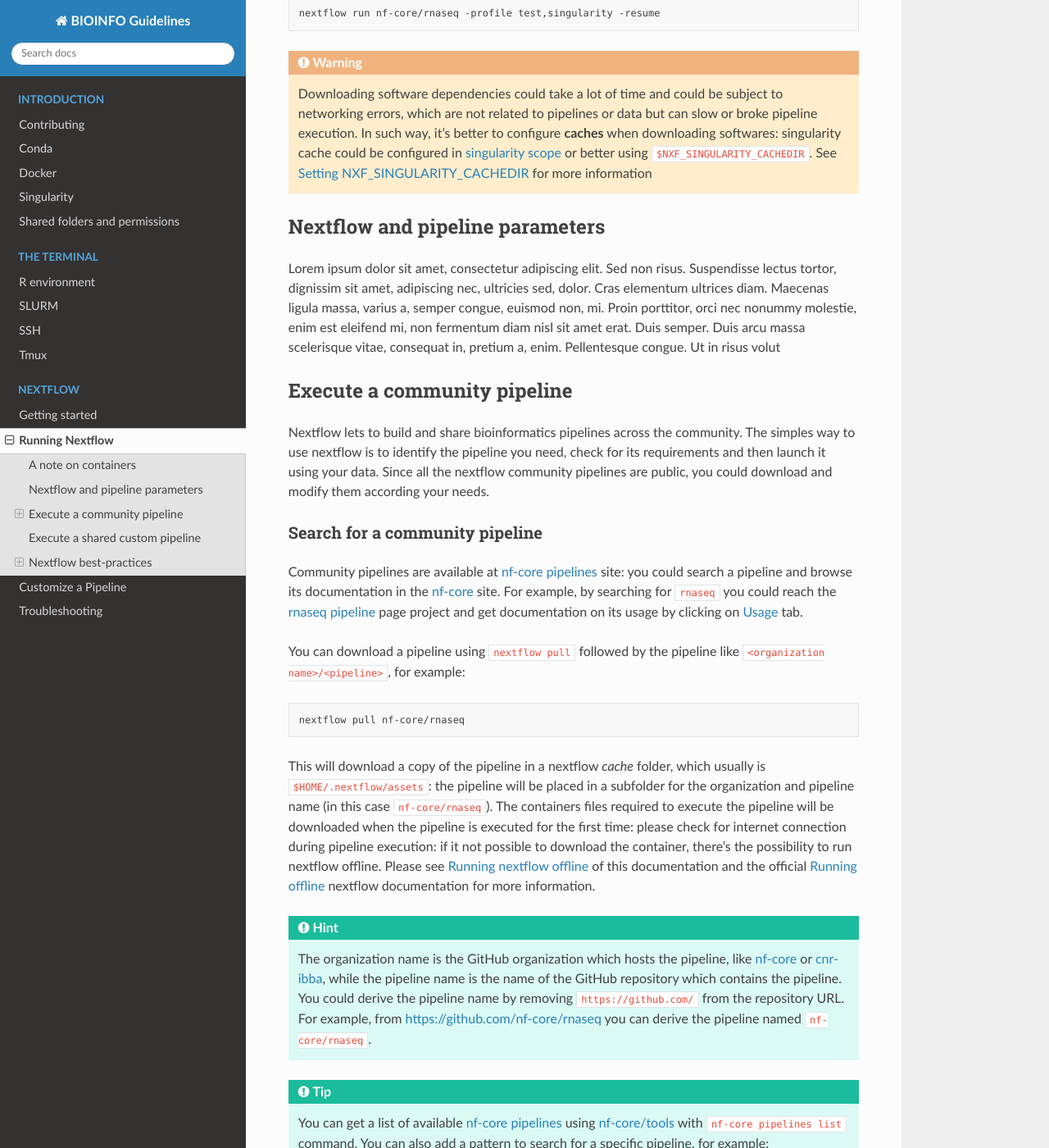
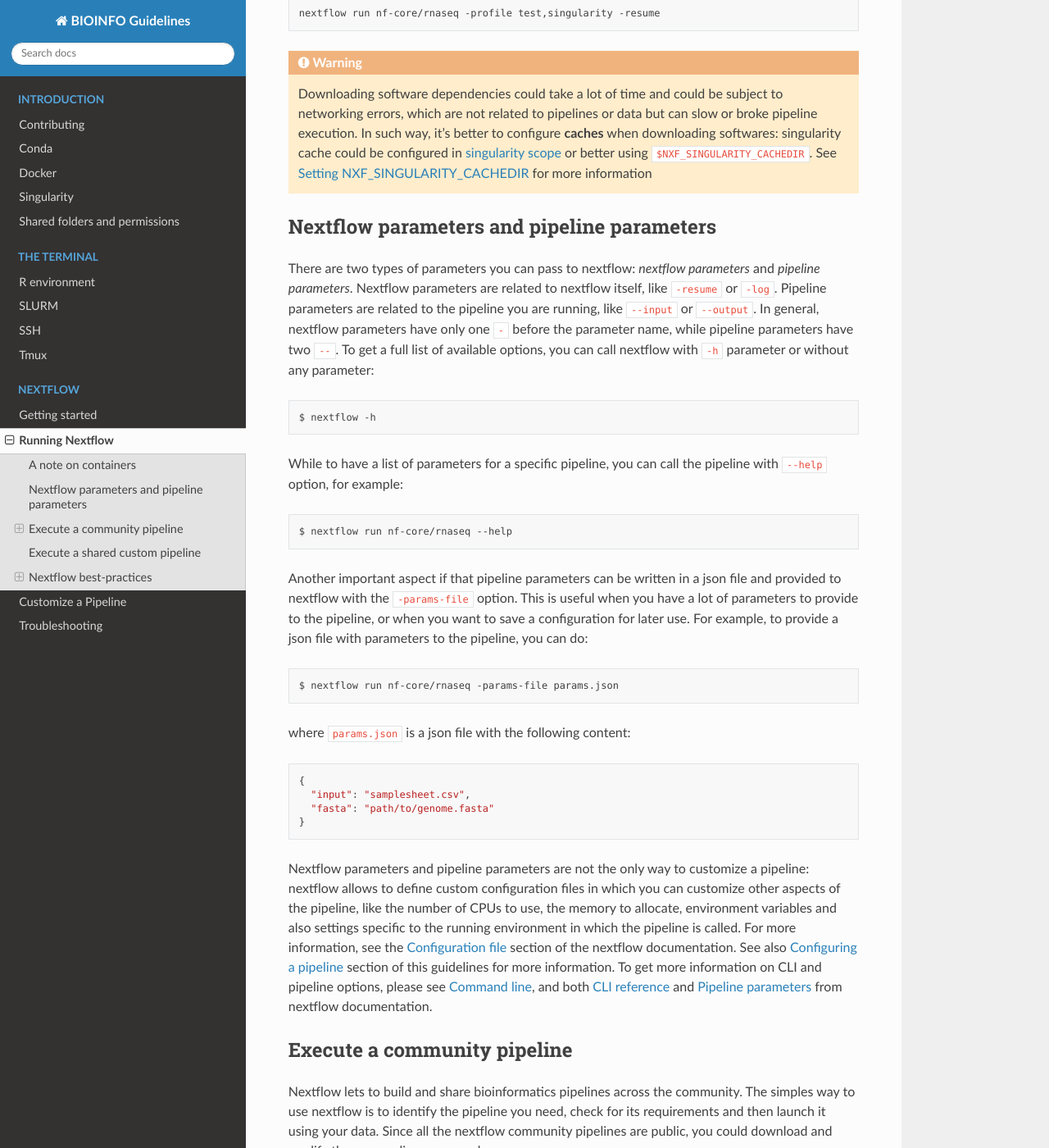
Before and after one commit to cnr-ibba/BIOINFO-guidelines, a Sphinx documentation site: the page built from docs/nextflow/running.rst, in a window 1280 px wide and 1400 px high, scrolled down 811 px. Shown: the whole window at 82% size. Built offline with Sphinx 7.4.7 and the Read the Docs theme 3.1.0, drawn with Linux system fonts in a browser that asks for light colours; some of the changed text lies outside the part shown.

Commit message:
:memo: complete running nextflow section

```diff
--- a/docs/nextflow/running.rst
+++ b/docs/nextflow/running.rst
@@ -12,7 +12,8 @@ Despite nextflow could be run using :doc:`conda <../general/conda>`,
 or other container runtimes, the recommended container application to use
 is **singularity**: this solution in fact manages all software dependencies
 in a unique file and could be cached and reused in order to speed up the
-calculation process. You can have more information about singularity in
+calculation process (see :ref:`set-singularity-cache` for more information).
+You can have more information about singularity in
 the :ref:`singularity <about-singularity>` section of this guidelines.
 
 You can select the type of container runtime to use with the
@@ -32,16 +33,53 @@ You can select the type of container runtime to use with the
   or better using ``$NXF_SINGULARITY_CACHEDIR``.
   See :ref:`Setting NXF_SINGULARITY_CACHEDIR <set-singularity-cache>` for more information
 
-Nextflow and pipeline parameters
---------------------------------
+Nextflow parameters and pipeline parameters
+-------------------------------------------
 
-Lorem ipsum dolor sit amet, consectetur adipiscing elit. Sed non risus. Suspendisse
-lectus tortor, dignissim sit amet, adipiscing nec, ultricies sed, dolor. Cras
-elementum ultrices diam. Maecenas ligula massa, varius a, semper congue, euismod
-non, mi. Proin porttitor, orci nec nonummy molestie, enim est eleifend mi, non
-fermentum diam nisl sit amet erat. Duis semper. Duis arcu massa
-scelerisque vitae, consequat in, pretium a, enim. Pellentesque congue. Ut in
-risus volut
+There are two types of parameters you can pass to nextflow: *nextflow parameters*
+and *pipeline parameters*. Nextflow parameters are related to nextflow itself,
+like ``-resume`` or ``-log``. Pipeline parameters are related to the pipeline
+you are running, like ``--input`` or ``--output``. In general, nextflow parameters
+have only one ``-`` before the parameter name, while pipeline parameters have two
+``--``. To get a full list of available options, you can call nextflow with ``-h``
+parameter or without any parameter::
+
+  $ nextflow -h
+
+While to have a list of parameters for a specific pipeline,
+you can call the pipeline with ``--help`` option, for example::
+
+  $ nextflow run nf-core/rnaseq --help
+
+Another important aspect if that pipeline parameters can be written in a json file
+and provided to nextflow with the ``-params-file`` option. This is useful when you
+have a lot of parameters to provide to the pipeline, or when you want to save a
+configuration for later use. For example, to provide a json file with parameters
+to the pipeline, you can do::
+
+  $ nextflow run nf-core/rnaseq -params-file params.json
+
+where ``params.json`` is a json file with the following content::
+
+  {
+    "input": "samplesheet.csv",
+    "fasta": "path/to/genome.fasta"
+  }
+
+Nextflow parameters and pipeline parameters are not the only way to customize a
+pipeline: nextflow allows to define custom configuration files in which you can
+customize other aspects of the pipeline, like the number of CPUs to use, the
+memory to allocate, environment variables and also settings specific to the
+running environment in which the pipeline is called. For more information, see the
+`Configuration file <https://www.nextflow.io/docs/latest/config.html#configuration-file>`__
+section of the nextflow documentation.
+See also :ref:`Configuring a pipeline <configuring-a-pipeline>` section of this
+guidelines for more information. To get more information on CLI and pipeline
+options, please see
+`Command line <https://www.nextflow.io/docs/latest/cli.html#command-line>`__, and
+both `CLI reference <https://www.nextflow.io/docs/latest/reference/cli.html>`__
+and `Pipeline parameters <https://www.nextflow.io/docs/latest/cli.html#pipeline-parameters>`__
+from nextflow documentation.
 
 Execute a community pipeline
 ----------------------------
@@ -283,7 +321,8 @@ Nextflow, by default, executes every calculation in a subfolder inside the
 ``work`` directory in your current working directory. Every steps is executed in
 separate subfolders and nextflow will take care about *inputs* and *outputs* among
 related steps. It is frequent to call nextflow multiple times, for example while
-modifying a pipeline. In such way, you can save a lot of spaces (and calculation times)
+modifying a pipeline or while tuning parameters or solving issues.
+In such way, you can save a lot of spaces (and calculation times)
 by *resuming* a pipeline (aka. don't run job completed with success). To achieve this,
 is important to add the ``-resume`` option while calling nextflow::
 
@@ -314,14 +353,14 @@ Then you could remove a specific run using name, for example::
 
   $ nextflow clean magical_roentgen -f
 
-See `nextflow clean <https://www.nextflow.io/docs/latest/cli.html#clean>`__
+See `nextflow clean <https://www.nextflow.io/docs/latest/reference/cli.html#clean>`__
 documentation for more info.
 
 .. note::
 
   When calling log, you can inspect the command line used to execute the pipeline.
   You could also get information about execution times. For more information, take a look at
-  `nextflow log <https://www.nextflow.io/docs/latest/cli.html#log>`__ documentation.
+  `nextflow log <https://www.nextflow.io/docs/latest/reference/cli.html#log>`__ documentation.
 
 .. hint::
 
@@ -333,7 +372,8 @@ documentation for more info.
 
   The previous command will not affect your downloaded singularity images in
   ``$NXF_SINGULARITY_CACHEDIR`` folder. If you want to remove them, you have to
-  do it manually.
+  do it manually. See :ref:`Clean up Singularity <clean-up-singularity>` section
+  of this guidelines for more information.
 
 .. warning::
 
@@ -365,9 +405,15 @@ you can have information on outdated pipelines with ``nf-core list`` command::
 In this example, we can see that the ``rnaseq`` pipeline is just updated, while
 ``methylseq`` is quite old and need to be updated.
 
+.. hint::
+
+  You can search for as specific pipeline with ``nf-core pipelines list <pattern>``, for example::
+
+    $ nf-core pipelines list rnaseq
+
 .. note::
 
-  when you manage pipelines using nextflow software, pipelines are locally downloaded
+  When you manage pipelines using nextflow software, pipelines are locally downloaded
   in your ``$HOME/.nextflow/assets/`` (see :ref:`Manage community pipelines with nf-core<manage-community-pipelines>`):
   the information you see reflect the updates of the community pipelines
   compared to your local assets.
@@ -388,6 +434,10 @@ with ``-r`` option::
   You can get a list of available revision and version with::
 
     $ nextflow info nf-core/rnaseq
+
+  This is related to the local copy of the pipeline in your assets folder, make
+  sure to do this after a ``nextflow pull`` command to collect the latest
+  information.
 
 .. hint::
 
```
Also changed, not shown: other parts of docs/nextflow/running.rst (+2 -2 lines), docs/general/singularity.rst (+21 -0 lines).
